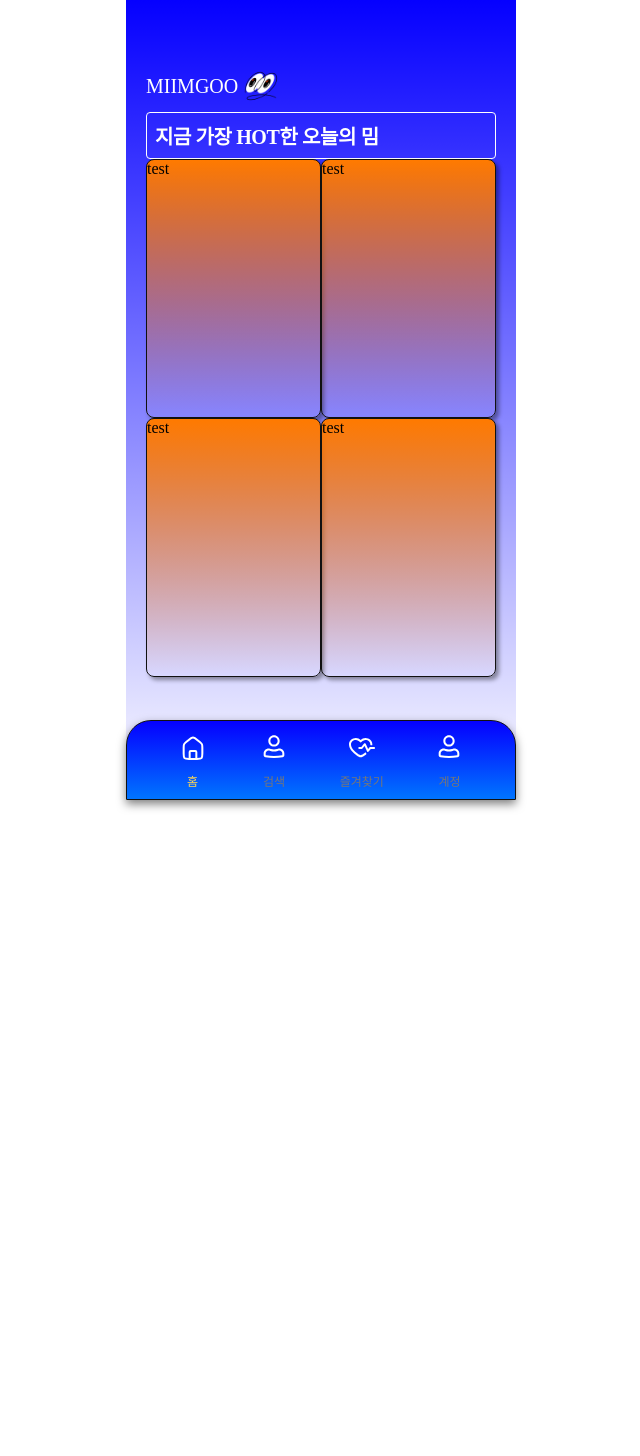
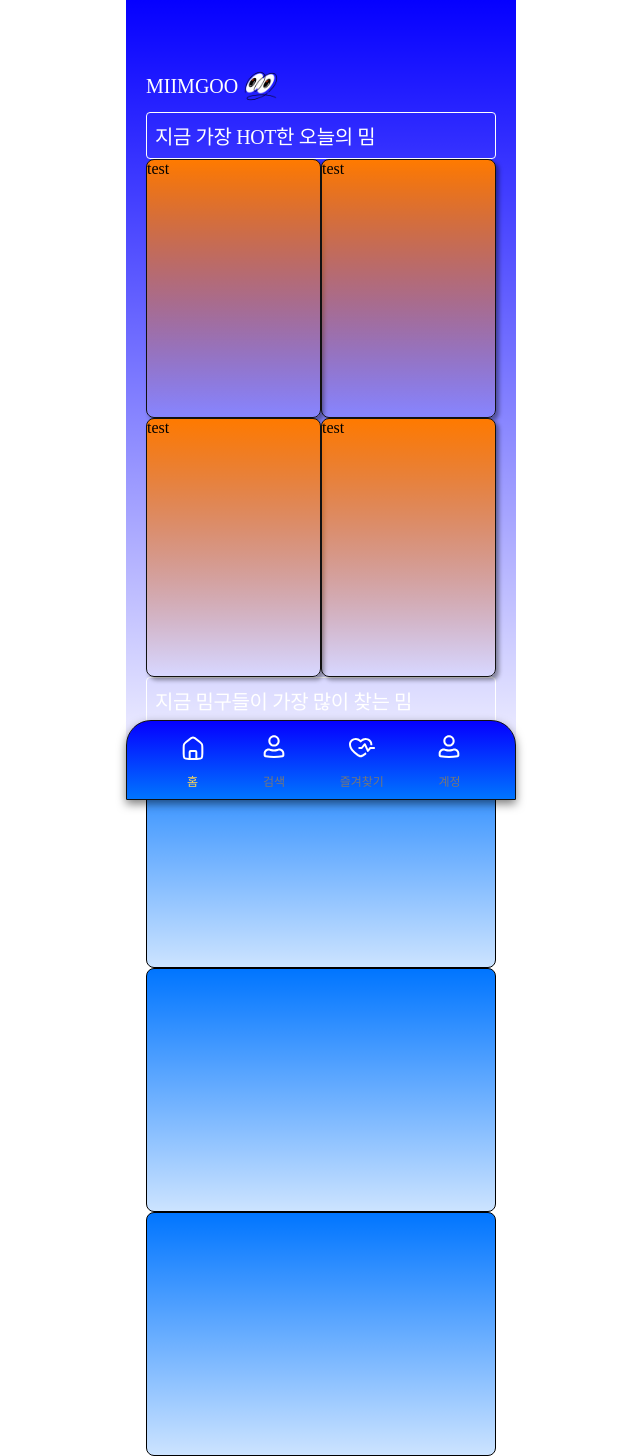
Before and after one commit to sehwa811/MIIMGOO, a React (Create React App) app: page /home in a window 1280 px wide. Shown: the whole page, without its empty margins (319-959 px from the left). Before the commit the page ends 860 px from the top, so only its background shows below. Built offline with nearby package versions, Linux system fonts and the light colour scheme; a web font is replaced by a local one.

Commit message:
png extension add

```diff
--- a/src/components/basics/label-box/Label.component.tsx
+++ b/src/components/basics/label-box/Label.component.tsx
@@ -1,4 +1,7 @@
+
+
 import styled from "styled-components";
+
 
 const Wrapper = styled.div`
   display: flex;
@@ -6,27 +9,30 @@ const Wrapper = styled.div`
   padding: 0.5rem;
   align-items: center;
   gap: 0.625rem;
+
   border-radius: 0.25rem;
-border: 1px solid var(--main-white, #FFF);
+  border: 1px solid var(--main-white, #fff);
 
   span {
-    color: var(--main-white, #FFF);
+    color: var(--main-white, #fff);
     text-align: center;
     font-family: Spoqa Han Sans Neo;
     font-size: 1.25rem;
     font-style: normal;
-font-weight: 700;
+    font-weight: 500;
     line-height: normal;
     letter-spacing: -0.025rem;
   }
 `;
 
-const text = "지금 가장 HOT한 오늘의 밈";
+interface labelComponentProps {
+  labelText: string;
+}
 
-const LabelComponent = () => {
+const LabelComponent = ({labelText}:labelComponentProps) => {
   return (
     <Wrapper>
-      <span>{text}</span>
+      <span>{labelText}</span>
       {/* icon */}
     </Wrapper>
   );
--- /dev/null
+++ b/src/components/basics/label-box/label-text.tsx
@@ -0,0 +1,3 @@
+export const upperText = "지금 가장 HOT한 오늘의 밈";
+
+export const lowerText = "지금 밈구들이 가장 많이 찾는 밈";
--- a/src/components/file-upload/UploadImage.component.tsx
+++ b/src/components/file-upload/UploadImage.component.tsx
@@ -39,7 +39,9 @@ const UploadImage = () => {
   };
 
   const sendToServer = () => {
+    console.log("imgaeTitle", imageTitle)
     uploadS3(imageTitle, image, inputText, newList);
+    setInputText("");
   };
 
   return (
--- a/src/components/file-upload/uploadS3.tsx
+++ b/src/components/file-upload/uploadS3.tsx
@@ -21,7 +21,7 @@ export const uploadS3 = async (
         tags: tags,
       },
     });
-    console.log(res.data);
+    console.log(3333333333);
   };
 
   //1
@@ -35,7 +35,7 @@ export const uploadS3 = async (
     },
   }).then(async (res) => {
     const formData = new FormData();
-    console.log(res.data);
+    console.log("uploadURL", res.data);
     if (image !== null) {
       Object.keys(res.data.fields).forEach((key) => {
         formData.append(key, res.data.fields[key]);
@@ -43,7 +43,6 @@ export const uploadS3 = async (
       formData.append("file", image);
     }
     console.log(111111111);
-
     //403 에러나는 부분
     const uploadRes = await axios.post(res.data.url, formData, {
       headers: {
--- /dev/null
+++ b/src/components/home-lower/HomeLower.component.tsx
@@ -0,0 +1,24 @@
+import LabelComponent from "../basics/label-box/Label.component";
+
+import { lowerText } from "../basics/label-box/label-text";
+
+import styled from "styled-components";
+import LowerCardComponent from "./LowerCard.component";
+
+
+
+const HomeLowerComponent = () => {
+  return (
+    <>
+      <div className="lower-body">
+        <LabelComponent labelText={lowerText} />
+
+        <LowerCardComponent />
+        <LowerCardComponent />
+        <LowerCardComponent />
+      </div>
+    </>
+  );
+};
+
+export default HomeLowerComponent;
--- /dev/null
+++ b/src/components/home-lower/LowerCard.component.tsx
@@ -0,0 +1,27 @@
+import styled from "styled-components";
+
+const CardBox = styled.div`
+  display: flex;
+  width: 100%;
+  height: 15.25rem;
+  padding: 0.25rem 0.5rem;
+  justify-content: center;
+  align-items: center;
+  gap: 0.625rem;
+
+  border-radius: 0.5rem;
+  border: 1px solid #000;
+  background: linear-gradient(180deg, #0075ff 0%, rgba(0, 117, 255, 0.2) 100%);
+`;
+
+const LowerCardComponent = () => {
+  return (
+    <CardBox>
+      <div className="image-label"></div>
+      <div className="image-display"></div>
+      <div className="likes"></div>
+    </CardBox>
+  );
+};
+
+export default LowerCardComponent;
--- a/src/components/home-upper/HomeUpper.component.tsx
+++ b/src/components/home-upper/HomeUpper.component.tsx
@@ -1,17 +1,19 @@
 import LabelComponent from "../basics/label-box/Label.component";
-import UpperCardComponent from "./UpperCard.upper.component";
+import UpperCardComponent from "./UpperCard.component";
+
+import { upperText, lowerText } from "../basics/label-box/label-text";
 
 import styled from "styled-components";
 
 const CardBox = styled.div`
   display: flex;
-
-`
+`;
 
 const HomeUpperComponent = () => {
   return (
-        <div>
-            <LabelComponent />
+    <>
+      <div className="upper-body">
+        <LabelComponent labelText={upperText} />
         <CardBox>
           <UpperCardComponent />
           <UpperCardComponent />
@@ -21,7 +23,9 @@ const HomeUpperComponent = () => {
           <UpperCardComponent />
         </CardBox>
       </div>
-    )
+
+    </>
+  );
 };
 
 export default HomeUpperComponent;
--- a/src/routes/enterpages/Login.page.tsx
+++ b/src/routes/enterpages/Login.page.tsx
@@ -54,6 +54,7 @@ export default function LoginPage() {
           <ButtonLabel>비회원으로 둘러보기</ButtonLabel>
         </Button>
       </ButtonBox>
+
     </Background>
   );
 }
--- a/src/routes/memepages/Home.page.tsx
+++ b/src/routes/memepages/Home.page.tsx
@@ -4,6 +4,7 @@ import styled from "styled-components";
 import MemeBox from "../../components/meme-box/MemeBox.component";
 import LogoComponent from "../../components/basics/logo/Logo.component";
 import HomeUpperComponent from "../../components/home-upper/HomeUpper.component";
+import HomeLowerComponent from "../../components/home-lower/HomeLower.component";
 
 const Wrapper = styled.div`
   height: 100vh;
@@ -16,6 +17,7 @@ export default function HomePage() {
     <Wrapper className="home">
       <LogoComponent />
       <HomeUpperComponent />
+      <HomeLowerComponent />
     </Wrapper>
   );
 }
```
Also changed, not shown: src/components/home-upper/UpperCard.component.tsx (renamed from src/components/home-upper/UpperCard.upper.component.tsx). Lines whose indentation alone changed are shown as unchanged.
